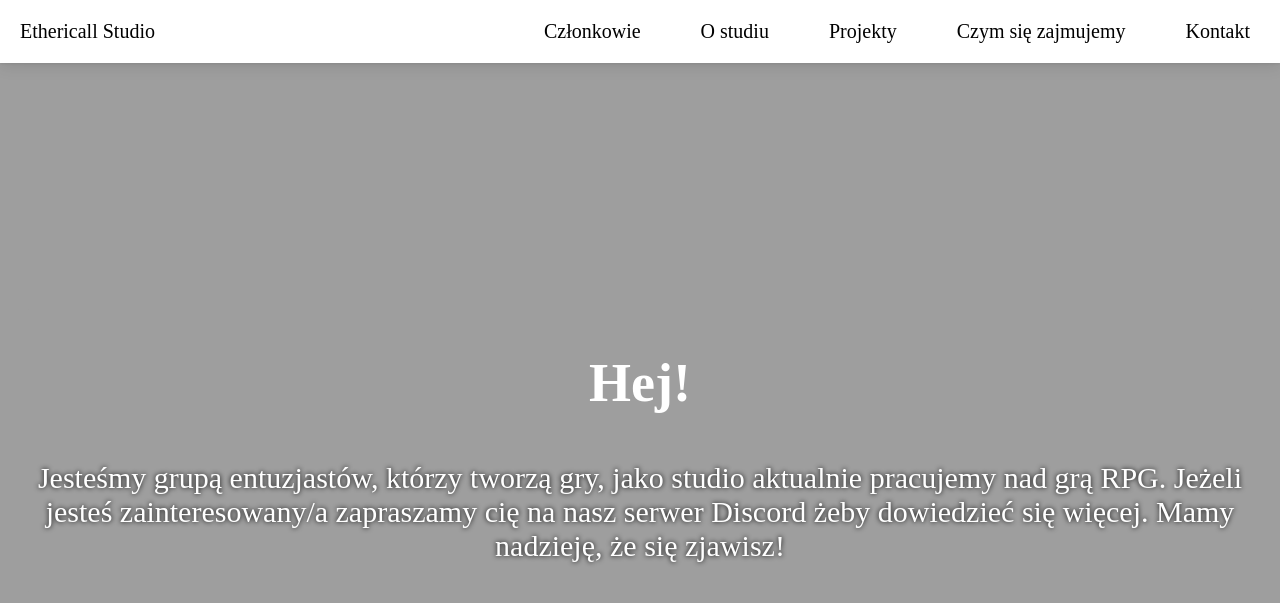
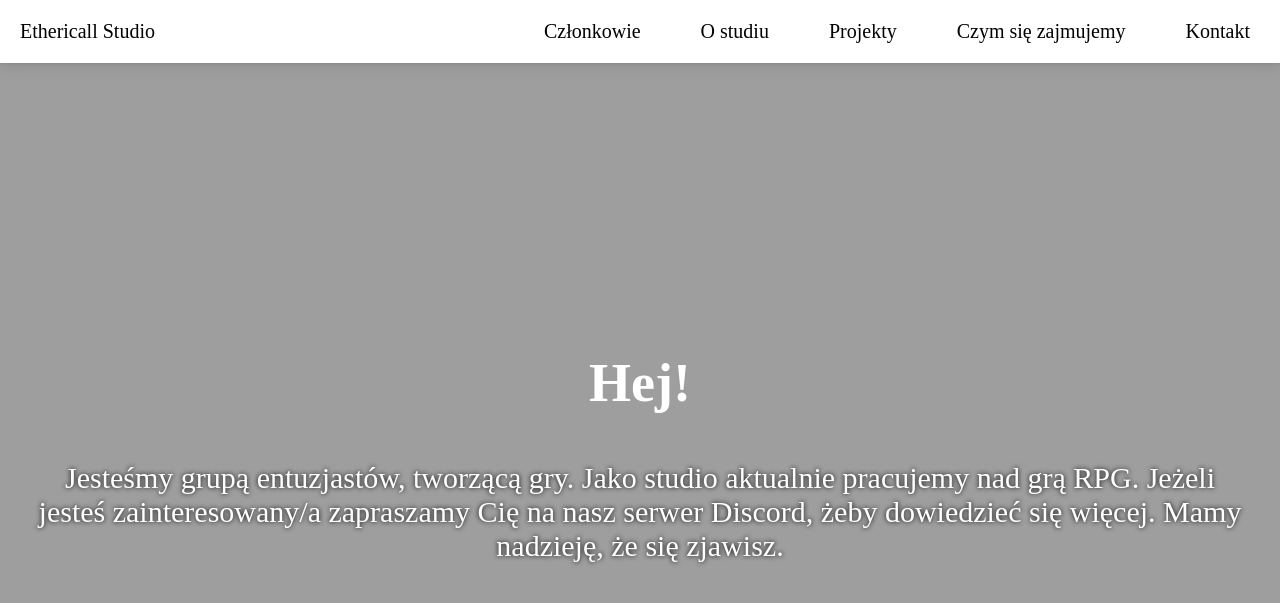
Before and after one commit to Ethericall-Studio/ethericall-studio.github.io, a Jekyll site: the page built from index-pl.md, in a window 1280 px wide and 900 px high. Shown: the top 603 px of the window. Built offline with Jekyll 4.4.1, drawn with Linux system fonts in a browser that asks for light colours; some web fonts are replaced.

Commit message:
Change text on main page

```diff
--- a/index-pl.md
+++ b/index-pl.md
@@ -7,9 +7,8 @@ lang: "pl"
 <div class="hero-grid">
 <h1 class="hero-title">Hej!</h1>
 <p class="hero-title2">
-Jesteśmy grupą entuzjastów, którzy tworzą gry, jako studio aktualnie pracujemy nad grą RPG. {% if site.discord %}
-Jeżeli jesteś zainteresowany/a zapraszamy cię na nasz serwer <a href="{{ site.url }}{{ site.baseurl }}/discord-pl" class="perm-white">Discord</a>
-żeby dowiedzieć się więcej. Mamy nadzieję, że się zjawisz! {% endif %}</p>
+Jesteśmy grupą entuzjastów, tworzącą gry. Jako studio aktualnie pracujemy nad grą RPG.{% if site.discord %} Jeżeli jesteś zainteresowany/a zapraszamy Cię na nasz serwer <a href="{{ site.url }}{{ site.baseurl }}/discord-pl" class="perm-white">Discord</a>, żeby dowiedzieć się więcej. Mamy nadzieję, że się zjawisz.
+ {% endif %}</p>
 </div>
 </section>
 <section class="about">
--- a/index.html
+++ b/index.html
@@ -7,9 +7,8 @@ lang: "en"
 <div class="hero-grid">
 <h1 class="hero-title">Hi!</h1>
 <p class="hero-title2">
-    We are a group of enthusiasts who create games, as a studio we are currently working on an RPG game. {% if site.discord %}
-    If you are interested, we invite you to our <a href="{{ site.url }}{{ site.baseurl }}/discord" class="perm-white">Discord</a>
-    server for more information, we hope you'll be there. {% endif %}</p>
+   	We are a group of enthusiasts, who create games. As a studio, we are currently working on a RPG game. {% if site.discord %}
+    If you are interested, we invite you to our <a href="{{ site.url }}{{ site.baseurl }}/discord" class="perm-white">Discord</a> server for more information. We hope you'll be there.{% endif %}</p>
 </div>
 </section>
 <section class="about">
```
